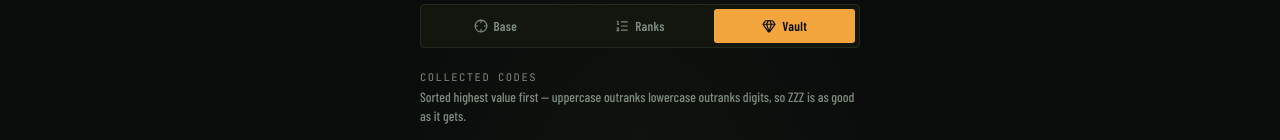
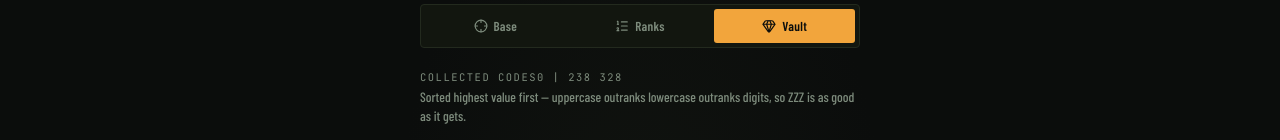
Before and after one commit to hearns-mori/sniper, a Next.js app: page / in a window 1280 px wide. Both pictures are taken after a click on the button "Vault". Shown: the part 150-290 px from the top of the page. Built offline with nearby package versions, Linux system fonts and the light colour scheme.

Commit message:
show total

```diff
--- a/components/SniperGame.tsx
+++ b/components/SniperGame.tsx
@@ -711,6 +711,7 @@ export default function SniperGame() {
                       }}
                     >
                       Collected codes
+                      {sortedRewards.length} | 238 328
                     </div>
                     <div style={{ fontFamily: FONT_DISPLAY, fontSize: 13.5, color: COLORS.textMuted, marginTop: 4, lineHeight: 1.4 }}>
                       Sorted highest value first — uppercase outranks lowercase outranks digits, so ZZZ is as good as it gets.
```
